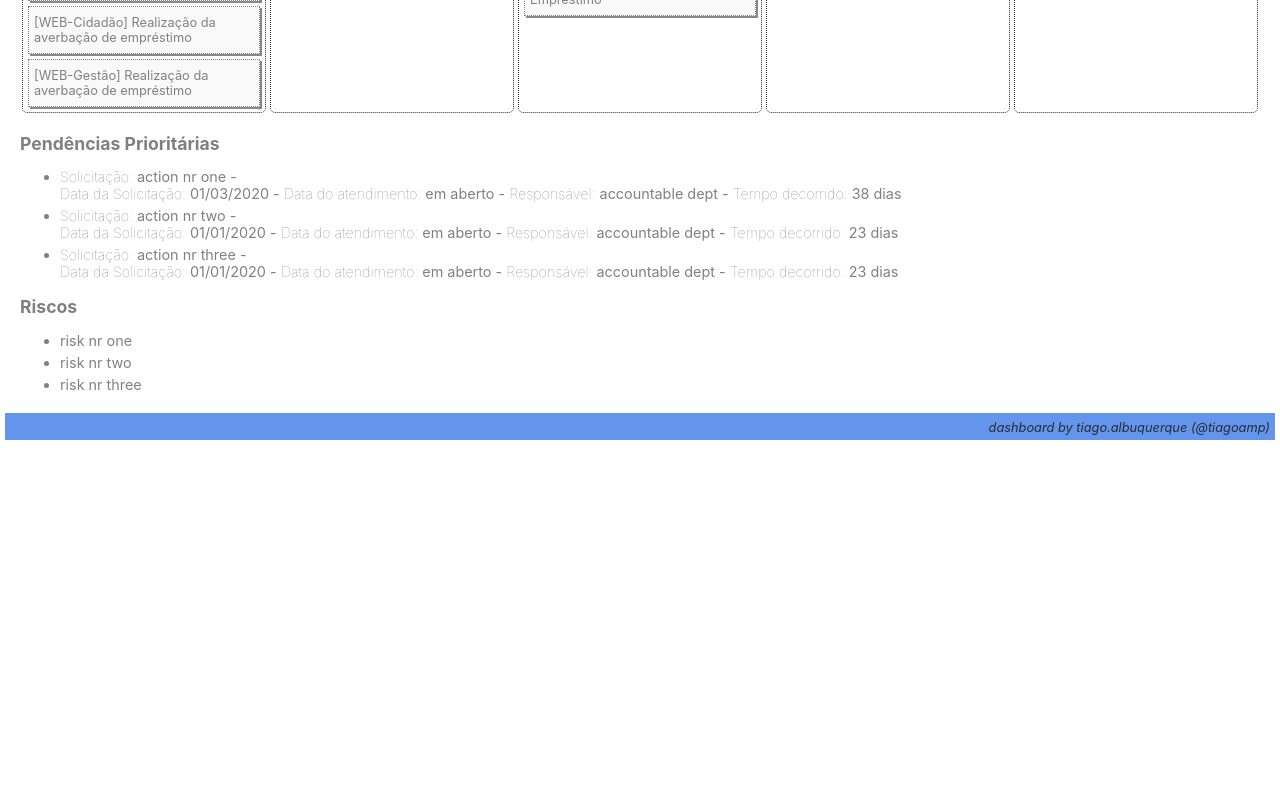
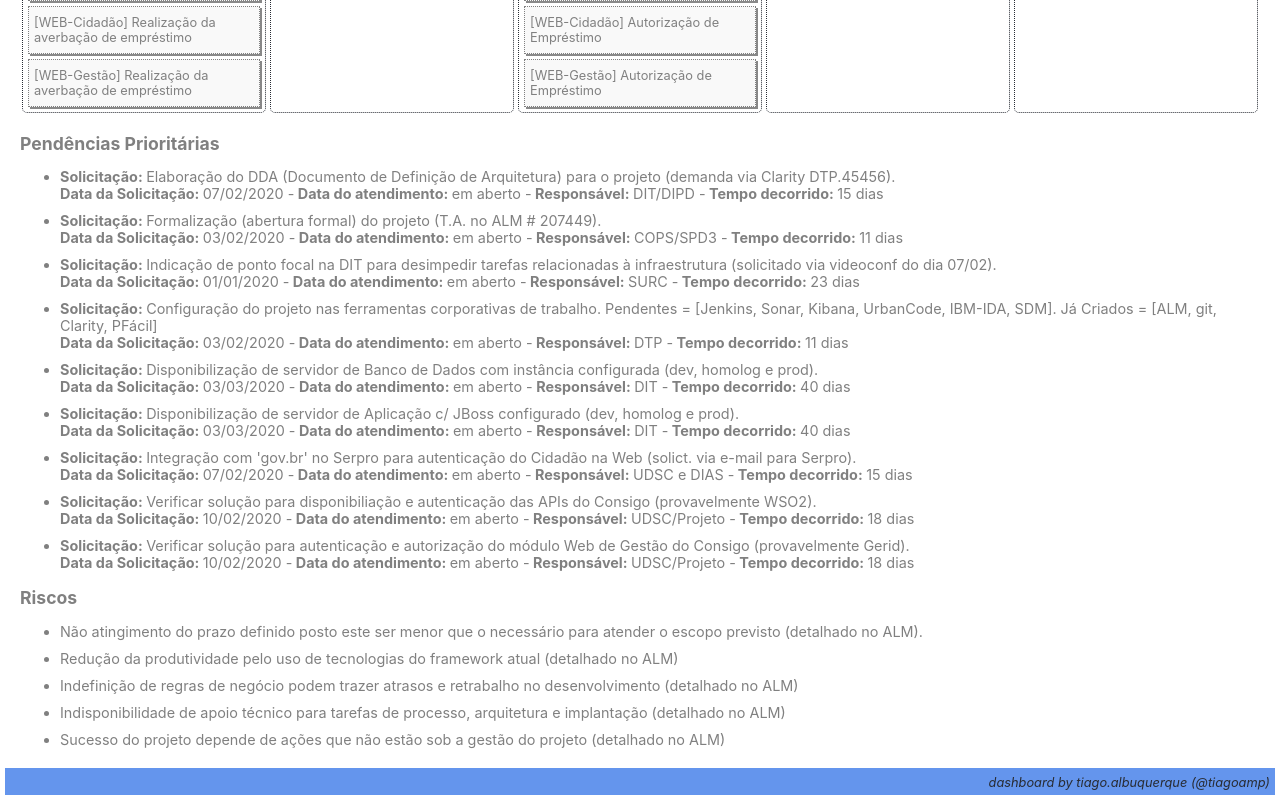
Before and after one commit to tiagoamp/flow-dashboard, a React (Create React App) app: page / in a window 1280 px wide. Shown: the part 1203-2003 px from the top of the page. Before the commit the page ends 1648 px from the top, so only its background shows below. Built offline with nearby package versions, Linux system fonts and the light colour scheme.

Commit message:
Update actions panel

```diff
--- a/src/App.css
+++ b/src/App.css
@@ -42,9 +42,9 @@
 }
 
 .panel-item-text li {
-  margin: 5px 0px;
+  margin: 10px 0px;
 }
 
 .panel-item-text span {
-  font-weight: lighter;
+  font-weight: bold;
 }
--- a/src/components/ActionsPanel.js
+++ b/src/components/ActionsPanel.js
@@ -12,7 +12,7 @@ export default function ActionsPanel(props) {
                 {
                     actions.map(a => {
                         return (
-                            <li key={a.action}><span className="panel-item-text-strong"> Solicitação: </span>{a.action} -
+                            <li key={a.action}><span className="panel-item-text-strong"> Solicitação: </span>{a.action}
                                 <br/>
                                 <span className="panel-item-text-strong"> Data da Solicitação: </span>
                                     { moment(a.requestDate).format('L') } -
--- a/src/components/Burndown.js
+++ b/src/components/Burndown.js
@@ -106,7 +106,7 @@ export default function Burndown(props) {
         <div className='burndown-chart-container'>
             <Line
                 data={data}
-                width={150}
+                width={140}
                 height={240}
                 options={
                     {
--- a/src/repository/data.json
+++ b/src/repository/data.json
@@ -8,35 +8,70 @@
     },
     "actions": [
         {
-            "action": "action nr one",
-            "requestDate": "2020-03-01T12:00:00Z", "accomplishedDate": "",
-            "accountable": "accountable dept"
+            "action": "Elaboração do DDA (Documento de Definição de Arquitetura) para o projeto (demanda via Clarity DTP.45456).",
+            "requestDate": "2020-02-07T12:00:00Z", "accomplishedDate": "",
+            "accountable": "DIT/DIPD"
         },
         {
-            "action": "action nr two",
-            "requestDate": "2020-01-01T12:00:00Z", "accomplishedDate": "",
-            "accountable": "accountable dept"
+            "action": "Formalização (abertura formal) do projeto (T.A. no ALM # 207449).",
+            "requestDate": "2020-02-03T12:00:00Z", "accomplishedDate": "",
+            "accountable": "COPS/SPD3"
         },
         {
-            "action": "action nr three",
+            "action": "Indicação de ponto focal na DIT para desimpedir tarefas relacionadas à infraestrutura (solicitado via videoconf do dia 07/02).",
             "requestDate": "2020-01-01T12:00:00Z", "accomplishedDate": "",
-            "accountable": "accountable dept"
+            "accountable": "SURC"
+        },
+        {
+            "action": "Configuração do projeto nas ferramentas corporativas de trabalho. Pendentes = [Jenkins, Sonar, Kibana, UrbanCode, IBM-IDA, SDM]. Já Criados = [ALM, git, Clarity, PFácil]",
+            "requestDate": "2020-02-03T12:00:00Z", "accomplishedDate": "",
+            "accountable": "DTP"
+        },
+        {
+            "action": "Disponibilização de servidor de Banco de Dados com instância configurada (dev, homolog e prod).",
+            "requestDate": "2020-03-03T12:00:00Z", "accomplishedDate": "",
+            "accountable": "DIT"
+        },
+        {
+            "action": "Disponibilização de servidor de Aplicação c/ JBoss configurado (dev, homolog e prod).",
+            "requestDate": "2020-03-03T12:00:00Z", "accomplishedDate": "",
+            "accountable": "DIT"
+        },
+        {
+            "action": "Integração com 'gov.br' no Serpro para autenticação do Cidadão na Web (solict. via e-mail para Serpro).",
+            "requestDate": "2020-02-07T12:00:00Z", "accomplishedDate": "",
+            "accountable": "UDSC e DIAS"
+        },
+        {
+            "action": "Verificar solução para disponibiliação e autenticação das APIs do Consigo (provavelmente WSO2).",
+            "requestDate": "2020-02-10T12:00:00Z", "accomplishedDate": "",
+            "accountable": "UDSC/Projeto"
+        },
+        {
+            "action": "Verificar solução para autenticação e autorização do módulo Web de Gestão do Consigo (provavelmente Gerid).",
+            "requestDate": "2020-02-10T12:00:00Z", "accomplishedDate": "",
+            "accountable": "UDSC/Projeto"
         }
     ],
-    "risks": [ "risk nr one", "risk nr two", "risk nr three" ],
+    "risks": [
+        "Não atingimento do prazo definido posto este ser menor que o necessário para atender o escopo previsto (detalhado no ALM).",
+        "Redução da produtividade pelo uso de tecnologias do framework atual (detalhado no ALM)",
+        "Indefinição de regras de negócio podem trazer atrasos e retrabalho no desenvolvimento (detalhado no ALM)",
+        "Indisponibilidade de apoio técnico para tarefas de processo, arquitetura e implantação (detalhado no ALM)",
+        "Sucesso do projeto depende de ações que não estão sob a gestão do projeto (detalhado no ALM)"
+     ],
     "statusList": [
         { "name": "INBOX", "color":"rgba(102, 204, 255, 0.7)"},
         { "name": "TO DO", "color":"rgba(102, 153, 204, 0.7)" },
         { "name": "DOING", "color":"rgba(000, 153, 204, 0.7)" },
-        { "name": "QA", "color":"rgba(95,158,160, 0.7)" },
+        { "name": "TEST", "color":"rgba(95,158,160, 0.7)" },
         { "name": "DONE", "color":"rgba(102, 204, 153, 0.7)" }
     ],
     "items": [
         {
             "id": "01", "label": "", "description": "[API] Manutenção de Consignantes",
-            "status": "QA", "size": 0, "dueDate": "2020-02-21T12:00:00Z",
+            "status": "DOING", "size": 0, "dueDate": "2020-02-21T12:00:00Z",
             "statusHistory": [
-                { "status": "QA", "date": "2020-02-12T12:00:00Z" },
                 { "status": "DOING", "date": "2020-02-11T12:00:00Z" },
                 { "status": "TO DO", "date": "2020-02-10T12:00:00Z" },
                 { "status": "INBOX", "date": "2020-02-03T12:00:00Z" }
@@ -67,9 +102,8 @@
         },
         {
             "id": "05", "label": "", "description": "[API] Manutenção de Consignatários",
-            "status": "QA", "size": 0, "dueDate": "2020-02-21T12:00:00Z",
+            "status": "DOING", "size": 0, "dueDate": "2020-02-21T12:00:00Z",
             "statusHistory": [
-                { "status": "QA", "date": "2020-02-12T12:00:00Z" },
                 { "status": "DOING", "date": "2020-02-11T12:00:00Z" },
                 { "status": "TO DO", "date": "2020-02-10T12:00:00Z" },
                 { "status": "INBOX", "date": "2020-02-03T12:00:00Z" }
```
Also changed, not shown: 1 other file (tests, documents, lock files or other folders).
